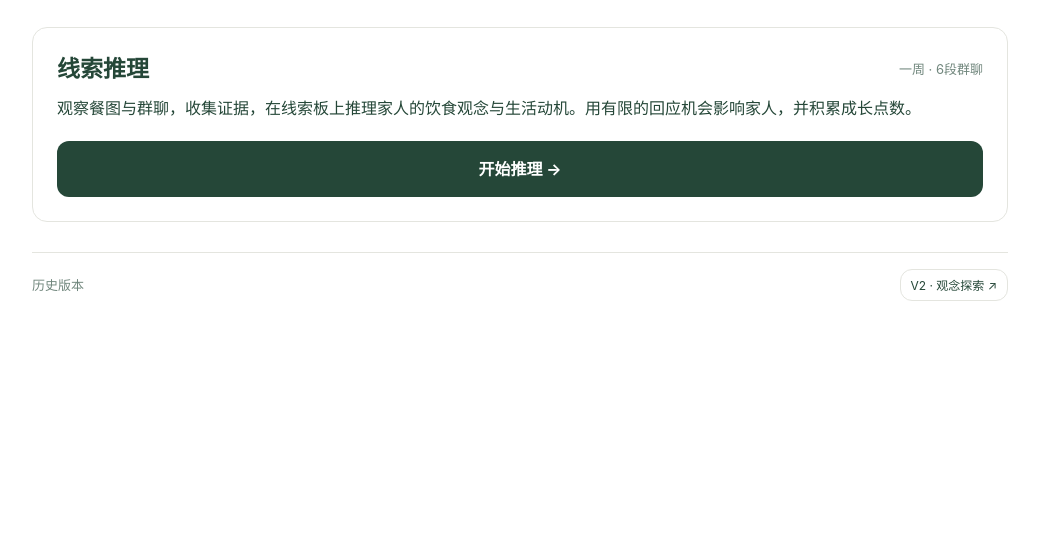
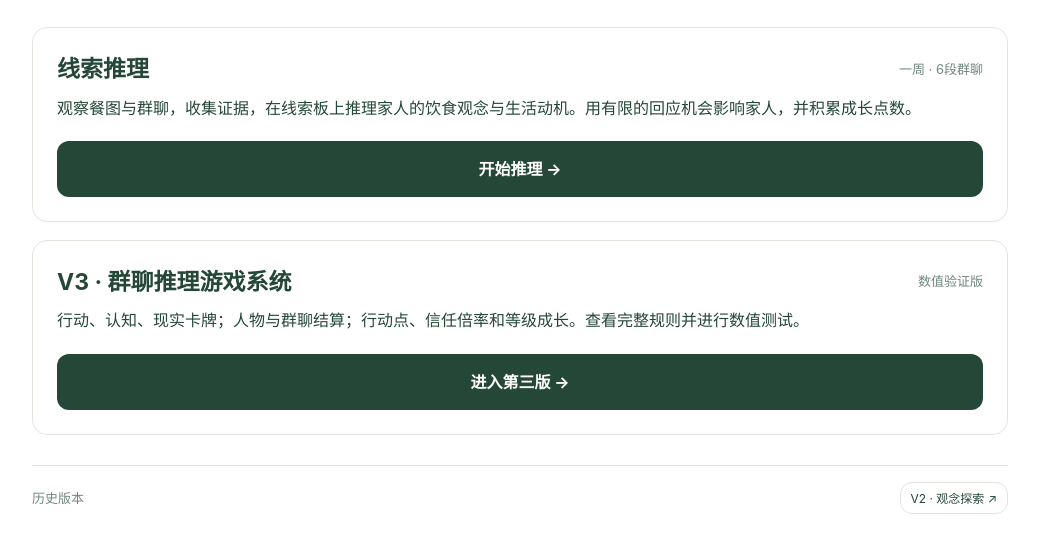
Before and after one commit to leelee00000/Solution1, a website: page food-chat/latest.html in a window 1280 px wide. Shown: the part 253-806 px from the top of the page, without its empty margins (120-1159 px from the left). Drawn offline with Linux system fonts and the light colour scheme.

Commit message:
Append V3 entry without modifying existing FoodChat versions

```diff
--- a/food-chat/latest.html
+++ b/food-chat/latest.html
@@ -172,7 +172,7 @@ function wsave(){try{localStorage.setItem('food-photo-week-v2-experiment',JSON.s
 function wstop(){clearTimeout(wtimer);wtimer=null}
 let v2Home=false;
 function showMainHome(){v2Home=false;whome()}
-function whome(){if(v2Home){wlegacyHome();return}wstop();wr=null;let points=0;try{points=Math.max(0,Number(JSON.parse(localStorage.getItem('food-chat-chain-growth-v1'))?.xp)||0)}catch(e){}$('xp').textContent='✦ '+points;app.innerHTML='<div class="hero" style="max-width:none;padding-top:40px"><small>家庭饮食推理局 · 主玩法</small><h1>这一周，吃了什么？</h1><p>一家人都觉得自己吃得挺健康。观察他们的理由，发现被忽略的条件，再决定怎样回应。</p><div class="receipt" style="margin-top:30px;padding:24px"><div class="row"><h2 style="margin:0">线索推理</h2><small>一周 · 6段群聊</small></div><p>观察餐图与群聊，收集证据，在线索板上推理家人的饮食观念与生活动机。用有限的回应机会影响家人，并积累成长点数。</p><div class="actions"><a class="primary" style="display:block;flex:1;text-align:center;text-decoration:none;padding:16px;border-radius:12px;font-weight:650" href="chain.html?v=clues4">开始推理 →</a></div></div><div style="display:flex;justify-content:space-between;align-items:center;margin-top:30px;padding-top:16px;border-top:1px solid var(--line)"><small>历史版本</small><button class="wsmall" onclick="wlegacyHome()" title="打开旧版日常周及旅行周">V2 · 观念探索 ↗</button></div></div>'}
+function whome(){if(v2Home){wlegacyHome();return}wstop();wr=null;let points=0;try{points=Math.max(0,Number(JSON.parse(localStorage.getItem('food-chat-chain-growth-v1'))?.xp)||0)}catch(e){}$('xp').textContent='✦ '+points;app.innerHTML='<div class="hero" style="max-width:none;padding-top:40px"><small>家庭饮食推理局 · 主玩法</small><h1>这一周，吃了什么？</h1><p>一家人都觉得自己吃得挺健康。观察他们的理由，发现被忽略的条件，再决定怎样回应。</p><div class="receipt" style="margin-top:30px;padding:24px"><div class="row"><h2 style="margin:0">线索推理</h2><small>一周 · 6段群聊</small></div><p>观察餐图与群聊，收集证据，在线索板上推理家人的饮食观念与生活动机。用有限的回应机会影响家人，并积累成长点数。</p><div class="actions"><a class="primary" style="display:block;flex:1;text-align:center;text-decoration:none;padding:16px;border-radius:12px;font-weight:650" href="chain.html?v=clues4">开始推理 →</a></div></div><div class="receipt" style="margin-top:18px;padding:24px"><div class="row"><h2 style="margin:0">V3 · 群聊推理游戏系统</h2><small>数值验证版</small></div><p>行动、认知、现实卡牌；人物与群聊结算；行动点、信任倍率和等级成长。查看完整规则并进行数值测试。</p><div class="actions"><a class="primary" style="display:block;flex:1;text-align:center;text-decoration:none;padding:16px;border-radius:12px;font-weight:650" href="v3-system.html">进入第三版 →</a></div></div><div style="display:flex;justify-content:space-between;align-items:center;margin-top:30px;padding-top:16px;border-top:1px solid var(--line)"><small>历史版本</small><button class="wsmall" onclick="wlegacyHome()" title="打开旧版日常周及旅行周">V2 · 观念探索 ↗</button></div></div>'}
 function wlegacyHome(){v2Home=true;wstop();wr=null;wsave();app.innerHTML='<div class="hero"><small>家庭饮食推理局 · V2 旧版</small><h1>这一周，吃了什么？</h1><p>一家人都觉得自己吃得挺健康。观察他们的理由，发现被忽略的条件，再决定怎样回应。</p><div class="receipt"><div class="row"><b>日常周 · 观念探索</b><small>目标 81 / 126</small></div><p>直接选择餐食诊断中的关键词，分享知识或建议，也可组合两个词深入交流。发现家人的饮食推理，促成观念与行为改变。食材覆盖目标81分，每人至少24分；85分为进阶挑战。</p><div class="actions"><button class="primary" onclick="wstart()">进入日常周 →</button></div></div><div class="receipt"><div class="row"><b>旅行周</b><small>'+(wm.up.includes('travel')?'已解锁':'尚未解锁')+'</small></div><p>高铁、景区、夜市、民宿。排队、便携餐与旅途中容易出现的饮食误解。</p><div class="actions"><button '+(wm.up.includes('travel')?'onclick="wstart(\'travel\')"':'onclick="wshop()"')+'>'+(wm.up.includes('travel')?'进入旅行周 →':'前往局外成长')+'</button></div></div></div><div class="actions"><button onclick="showMainHome()">返回主玩法</button><button onclick="location.href=&#39;./&#39;">返回原版</button><button onclick="wshop()">局外成长</button><button onclick="walbum()">观察档案 '+wm.found.filter(id=>KR.some(r=>r.id===id)).length+'/'+KR.length+'</button><button onclick="wprofiles()">家庭成员</button></div>'}
 function wprofiles(){wstop();app.innerHTML='<div class="end"><h1>家庭成员</h1>'+[...people,...WG.filter(g=>wm.up.includes(g.key))].map(p=>'<div class="person"><h2>'+p.name+' · '+p.age+'岁</h2><p>'+p.history+'</p><p>喜欢：'+p.taste+'</p><p>相信：'+p.belief+'</p></div>').join('')+'<div class="actions"><button onclick="whome()">返回</button></div></div>'}
 function wstart(mode='daily'){if(mode==='travel'&&!wm.up.includes('travel'))return;wstop();wsetup(mode,wm.up,wm.attempt);wr=wnew(wm.attempt%2,wm.up,mode);wr.rng=(1234567+wm.attempt*7919)>>>0;wr.scenarioSeed=wm.attempt;wr.history=[];wbegin()}
```
